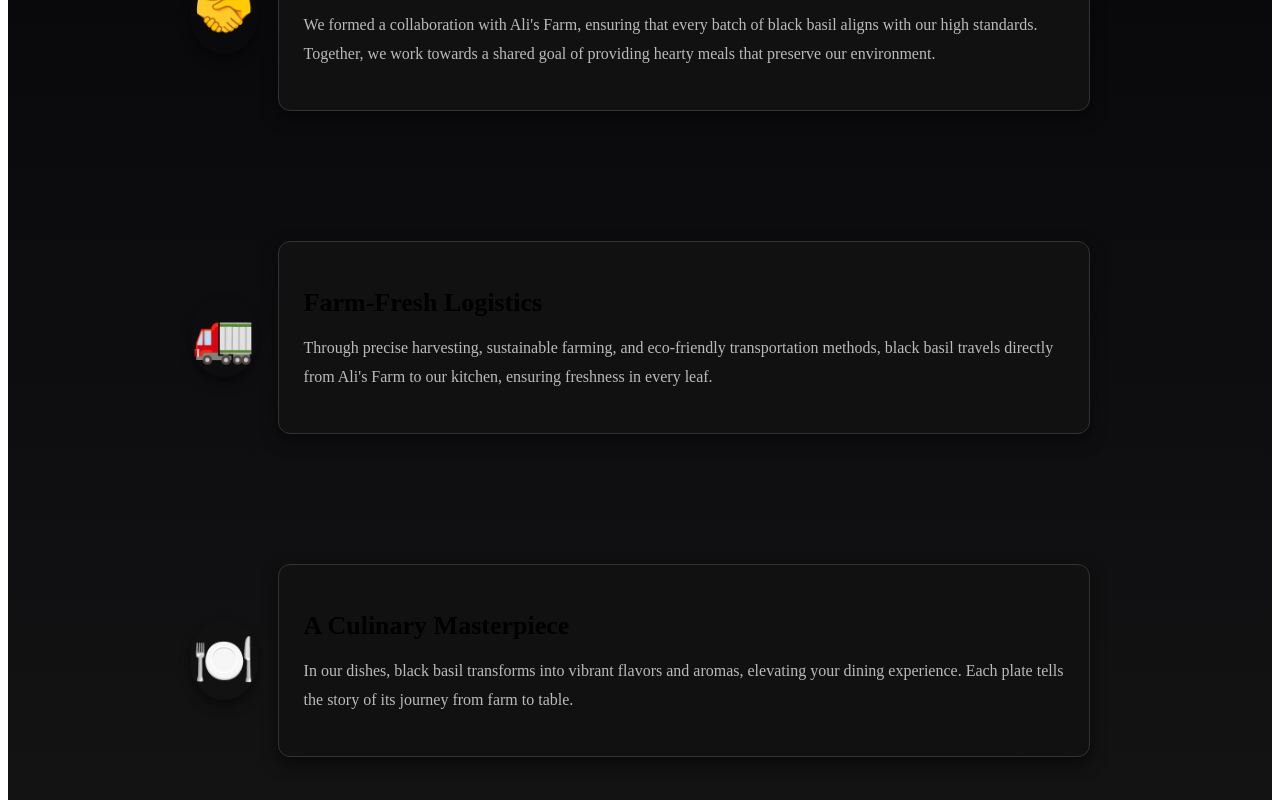
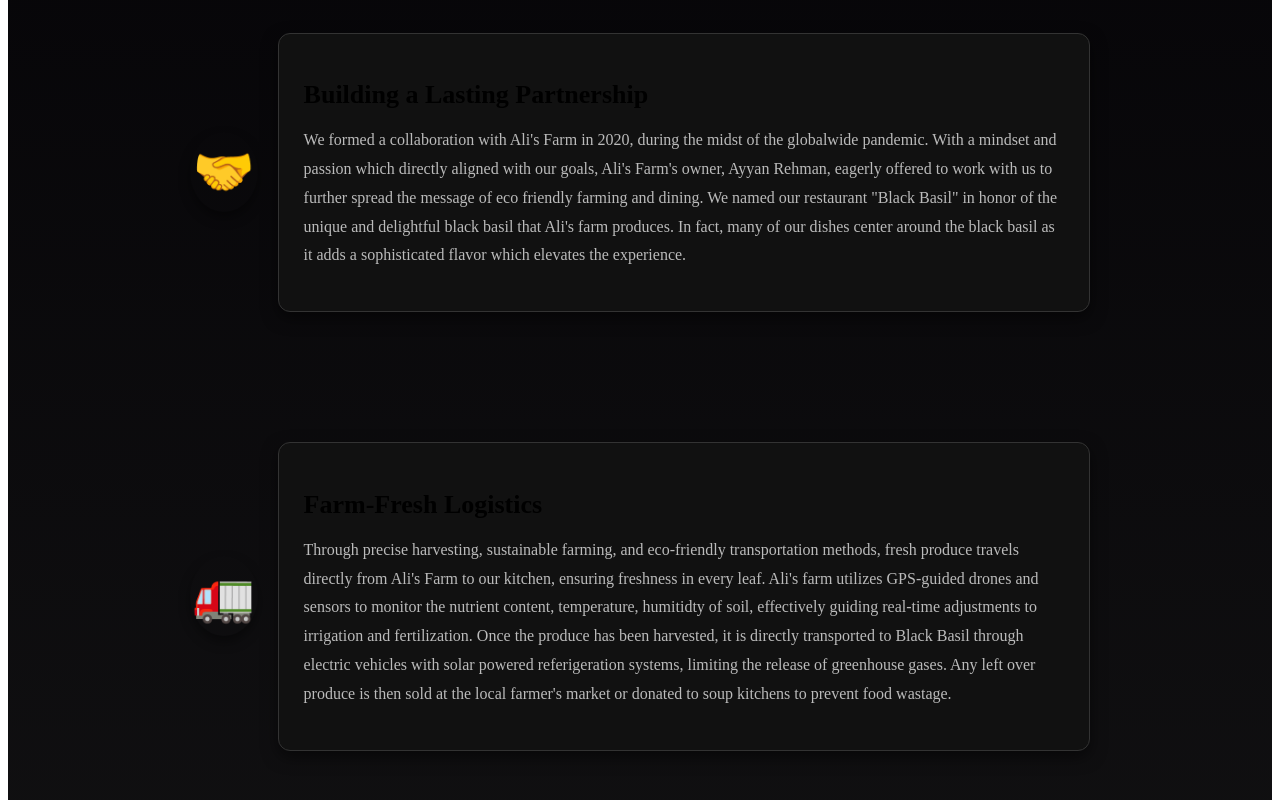
Before and after one commit to kaeskiio/vegetarian_restaurant, a Next.js app: page /Farm/Farm in a window 1280 px wide. Shown: the part 1100-1900 px from the top of the page. Built offline with nearby package versions, Linux system fonts and the light colour scheme.

Commit message:
add more text

```diff
--- a/src/pages/Farm/Farm.jsx
+++ b/src/pages/Farm/Farm.jsx
@@ -20,7 +20,7 @@ const Farm = () => {
           <div className="timeline-content">
             <h2>Discovering Ali's Farm</h2>
             <p>
-              Nestled in the heart of the countryside, <strong>Ali's Farm</strong> is the basis for our restaurant. Their use of sustainable farming practices and unmatched quality of black basil left us in awe.
+              Nestled in the heart of the countryside, <strong>Ali's Farm</strong> is the basis for our restaurant. Their use of sustainable farming practices and unmatched quality of black basil left us in awe. Since 2015 Ali's Farm has taken on significant measures to promote sustainability in agriculture, among which include crop rotation and cover cropping. Crops are rotated seasonally and planted on demand in order maintain the nutrients in the soil, prevent soil erosion, and limit food waste. In addition, Ali's farm features almost no chemical products in their farming process. All fertilizers, herbicides, and pesticides are organic to limit chemical runoff in our environment.
             </p>
           </div>
         </div>
@@ -34,7 +34,7 @@ const Farm = () => {
           <div className="timeline-content">
             <h2>Building a Lasting Partnership</h2>
             <p>
-              We formed a collaboration with Ali's Farm, ensuring that every batch of black basil aligns with our high standards. Together, we work towards a shared goal of providing hearty meals that preserve our environment.
+              We formed a collaboration with Ali's Farm in 2020, during the midst of the globalwide pandemic. With a mindset and passion which directly aligned with our goals, Ali's Farm's owner, Ayyan Rehman, eagerly offered to work with us to further spread the message of eco friendly farming and dining. We named our restaurant "Black Basil" in honor of the unique and delightful black basil that Ali's farm produces. In fact, many of our dishes center around the black basil as it adds a sophisticated flavor which elevates the experience.
             </p>
           </div>
         </div>
@@ -48,7 +48,7 @@ const Farm = () => {
           <div className="timeline-content">
             <h2>Farm-Fresh Logistics</h2>
             <p>
-              Through precise harvesting, sustainable farming, and eco-friendly transportation methods, black basil travels directly from Ali's Farm to our kitchen, ensuring freshness in every leaf.
+              Through precise harvesting, sustainable farming, and eco-friendly transportation methods, fresh produce travels directly from Ali's Farm to our kitchen, ensuring freshness in every leaf. Ali's farm utilizes GPS-guided drones and sensors to monitor the nutrient content, temperature, humitidty of soil, effectively guiding real-time adjustments to irrigation and fertilization. Once the produce has been harvested, it is directly transported to Black Basil through electric vehicles with solar powered referigeration systems, limiting the release of greenhouse gases. Any left over produce is then sold at the local farmer's market or donated to soup kitchens to prevent food wastage.
             </p>
           </div>
         </div>
@@ -62,7 +62,7 @@ const Farm = () => {
           <div className="timeline-content">
             <h2>A Culinary Masterpiece</h2>
             <p>
-              In our dishes, black basil transforms into vibrant flavors and aromas, elevating your dining experience. Each plate tells the story of its journey from farm to table.
+              Ali's farm provides a variety of vegetables including tomatoes, eggplants, zucchini, bell peppers, and cucumbers. However, the star of the show is undoubtedly the black basil. With a sweet and spicy flavor, floral aroma, and anise-like undertone, black basil brings our vegetarian dishes to the next level. The complexity and nuance brought by the black basil elevates your dining experience. In addition, black basil offers numerous health benefits ranging from digestive aid to immune support. But most importantly, it's tasty. Each plate tells the story of its journey from farm to table.
             </p>
           </div>
         </div>
```
